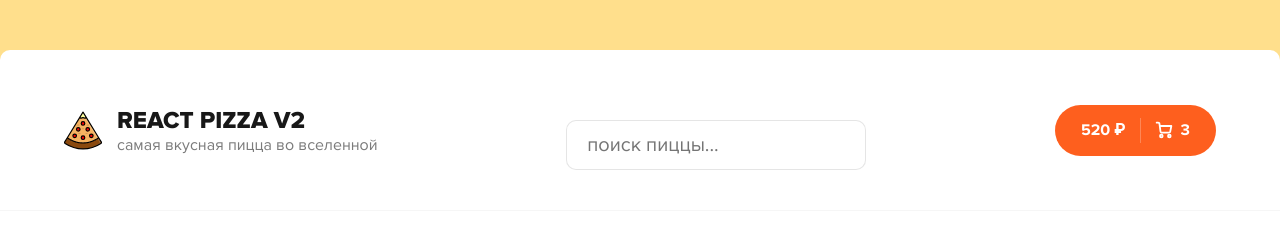
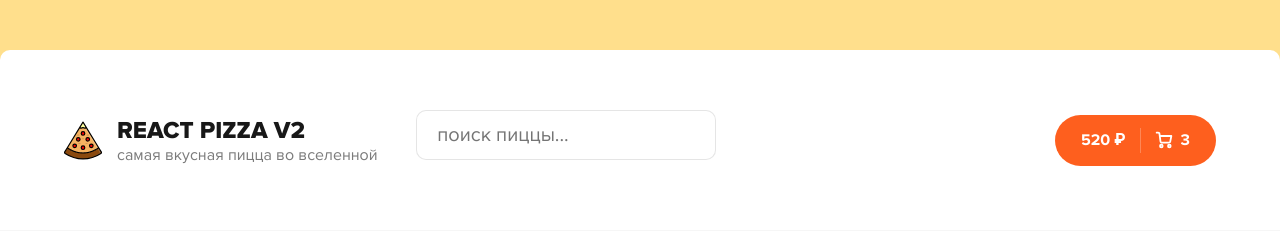
Before and after one commit to uyopon/React-Pizza-v2-REMASTERED-, a React (Create React App) app: page / in a window 1280 px wide. Shown: the top 240 px of the page. Built offline with nearby package versions, Linux system fonts and the light colour scheme; no server answers.

Commit message:
filter and css

```diff
--- a/src/App.js
+++ b/src/App.js
@@ -9,6 +9,8 @@ function App() {
 
   const [searchValue,SetSearchValue] = React.useState('')
 
+
+
   return (
 
     <div className="wrapper">
@@ -19,7 +21,7 @@ function App() {
 
 
           <Routes>
-            <Route path='/' element={<Home />} />
+            <Route path='/' element={<Home searchValue={searchValue}/>} />
             <Route path='cart' element={<Cart />} />
             <Route path='*' element={<NotFound />} />
           </Routes>
--- a/src/components/Header.jsx
+++ b/src/components/Header.jsx
@@ -4,7 +4,11 @@ import { Link } from 'react-router-dom'
 import Search from './search/Search'
 
 
-function Header() {
+function Header({searchValue,SetSearchValue}) {
+
+
+
+
   return (
     <div className="header">
       <div className="container">
@@ -17,7 +21,7 @@ function Header() {
             </div>
           </div>
         </Link>
-        <Search/>
+        <Search searchValue={searchValue} SetSearchValue ={SetSearchValue} />
 
         <div className="header__cart">
           <Link to ="/cart" className="button button--cart">
--- a/src/components/search/Search.jsx
+++ b/src/components/search/Search.jsx
@@ -1,11 +1,17 @@
 import React from 'react'
 import styles from './search.module.css'
+import icon from '../../assets/img/211652_close_icon.svg'
 
 
-function Search() {
+function Search({searchValue,SetSearchValue}) {
+
+
+
   return (
     <div className= {styles.root}>
-        <input className= {styles.input} placeholder='поиск пиццы...'/>
+      <input className= {styles.input} onChange={(event)=>SetSearchValue(event.target.value)} value = {searchValue} placeholder='поиск пиццы...'/>
+
+      {searchValue && <img src= {icon} className={styles.clearIcon} onClick={()=>SetSearchValue('') }/>}
     </div>
 
   )
--- a/src/components/search/search.module.css
+++ b/src/components/search/search.module.css
@@ -1,12 +1,9 @@
-
-/* .root{
-    left: -50px;
-
-} */
+.root {
+    position: relative;
+    left: -150px;
+}
 
 .input{
-
-    position: static;
     left: -120px;
     border: 1px solid rgba(0, 0, 0, 0.1);
     padding: 12px 20px;
@@ -14,22 +11,10 @@
     width: 300px;
     border-radius: 10px;
     font-size: 20px;
-    margin: 30px 90px  auto;
+    margin: 20px 0px  auto;
+    margin-bottom: 30px;}
 
-
-    /* margin-right: 80px;
-    margin-bottom: 30px;
-    margin-top: 30px; */
-
-
-
-}
 .input:focus{border: 1px solid rgba(0, 0, 0, 0.2)}
-
-
-/* .input:focus {
-    border: 1px solid rgba(0, 0, 0, 0.2);
-}
 
 .clearIcon {
     width: 18px;
@@ -37,9 +22,27 @@
     opacity: 0.3;
     position: absolute;
     right: 15px;
-    top: 15px;
-    cursor: pointer;
+    top: 35px;
+    cursor: pointer;}
+
+.input:hover{
+    opacity: 0.8;
+  }
+
+  .clearIcon:hover{
+    opacity: 0.8;
+  }
+
+@media (max-width: 1160px) {
+    .root{left: -0px;}
+
 }
-.clearIcon:hover {
-    opacity: 0.8;
-} */
+/*
+//static. Это значение position по умолчанию: статичные элементы просто следуют естественному потоку.
+ Любые значения left, right, top или bottom не оказывают влияния. */
+
+
+/*
+Относительное позиционирование сдвигает элемент относительно его обычного положения.
+ Для того, чтобы применить относительное позиционирование,
+  необходимо указать элементу CSS-свойство position: relative и координаты left/right/top/bottom . Заголовок сдвинут на 10px вниз. */
--- a/src/index.css
+++ b/src/index.css
@@ -254,6 +254,7 @@ a {
 }
 
 .button--cart {
+  position:  static;
   display: -webkit-box;
   display: -ms-flexbox;
   display: flex;
@@ -261,12 +262,14 @@ a {
   -ms-flex-align: center;
   align-items: center;
   line-height: 23px;
-  padding: 12px 25px
+  padding: 12px 25px;
+
 }
 
 .button--cart svg {
   margin-right: 8px;
   margin-bottom: 1px;
+  position:relative;
 
   right: 0;
 }
--- a/src/pages/Home.jsx
+++ b/src/pages/Home.jsx
@@ -4,13 +4,14 @@ import SortPopup from '../components/SortPopup'
 import LoadingBlock from '../components/LoadingBlock'
 import PizzaBlock from '../components/PizzaBlock'
 
-function Home() {
-  const [pizzas, setPizzas] = React.useState([])
-  const [isLoading, setIsLoading] = React.useState(true)
+function Home({searchValue}) {
+  const [pizzas, setPizzas] = React.useState([]) //пиццы с сервера
+  const [isLoading, setIsLoading] = React.useState(true) //скелетон
 
-  const [categoryId,setCategoryId]= React.useState(0)
 
-  const [sortType,setSortType]= React.useState({name: 'популярности',sortProperty: 'rating'})
+  const [categoryId,setCategoryId]= React.useState(0) //филтер дл запроса
+
+  const [sortType,setSortType]= React.useState({name: 'популярности',sortProperty: 'rating'})//филтер дл запроса
 
 
   React.useEffect(() => {
@@ -32,6 +33,14 @@ function Home() {
 
   }, [categoryId,sortType])
 
+  const items = pizzas.filter((obj)=>
+  {
+      if(obj.title.toLowerCase().includes(searchValue.toLowerCase())){return true}
+      return false
+  }
+
+      ).map((obj) => <PizzaBlock key={obj.id} {...obj} />)
+
 
   return (
     <div className="container">
@@ -45,7 +54,9 @@ function Home() {
       <h2 className="content__title">Все пиццы</h2>
       <div className="content__items">
 
-        {isLoading ? [...new Array(4)].map((_, index) => <LoadingBlock key={index} />) : pizzas.map((obj) => <PizzaBlock key={obj.id} {...obj} />)}
+
+
+        {isLoading ? [...new Array(4)].map((_, index) => <LoadingBlock key={index} />) :items }
 
       </div>
     </div>
```
Also changed, not shown: src/assets/img/211652_close_icon.svg (added).
